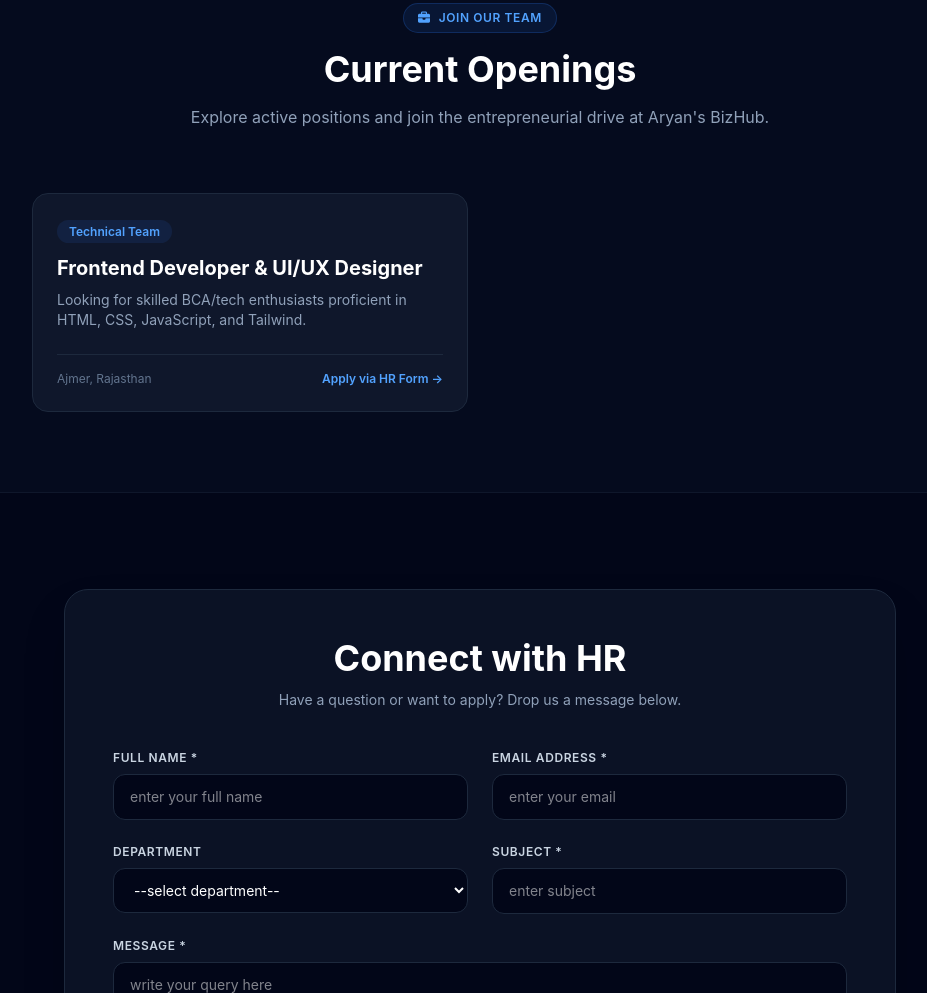
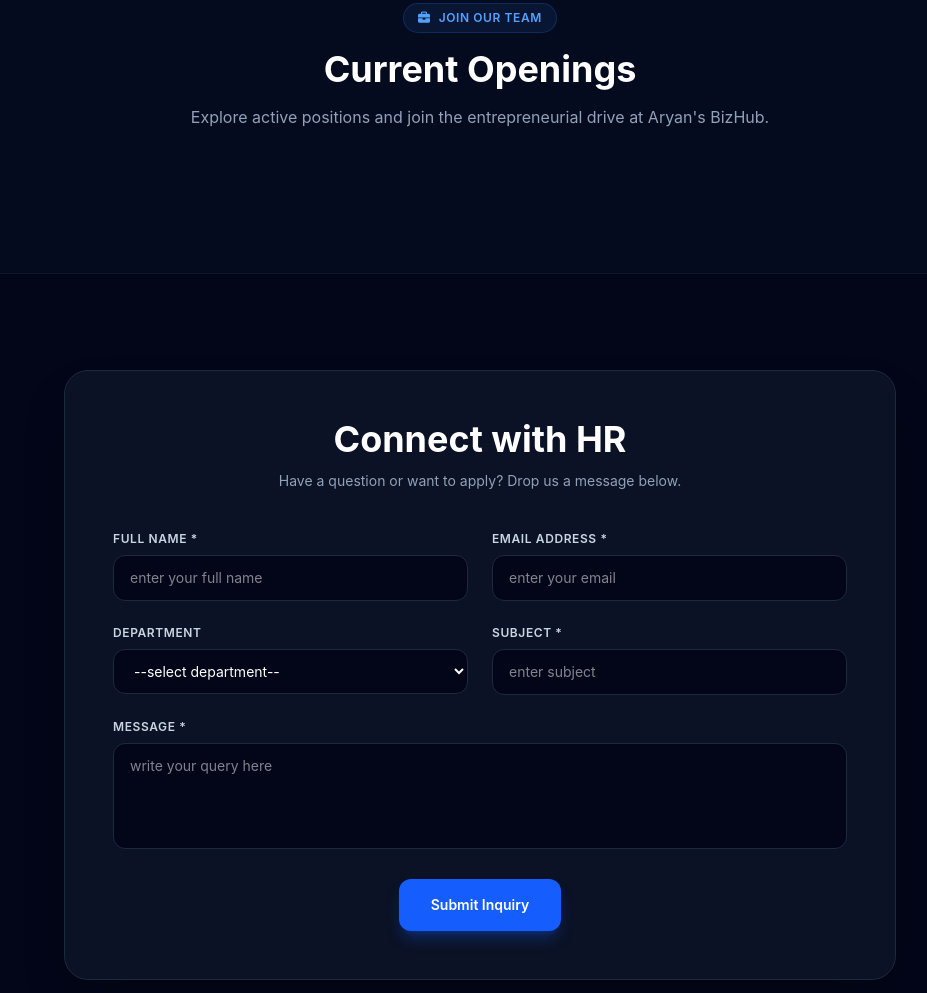
Before and after one commit to akshatjain30100-creator/HR-Dept-Aryan-s-Bizhub, a website: page index.html in a window 1280 px wide. Shown: the part 3864-4857 px from the top of the page, without its empty margins (160-1087 px from the left). Drawn offline with nearby package versions, Linux system fonts and the light colour scheme; no server answers.

Commit message:
Clear openingsContainer on job fetch error
Clear job openings container on fetch error.

```diff
--- a/index.html
+++ b/index.html
@@ -496,19 +496,7 @@
       })
       .catch(err => {
         console.error("Error fetching jobs:", err);
-        document.getElementById('openingsContainer').innerHTML = `
-                        <div class="p-6 rounded-2xl bg-slate-900 border border-slate-800 flex flex-col justify-between">
-                            <div>
-                                <span class="text-xs font-semibold px-3 py-1 rounded-full bg-blue-500/10 text-blue-400">Technical Team</span>
-                                <h3 class="text-xl font-bold text-white mt-3">Frontend Developer & UI/UX Designer</h3>
-                                <p class="text-slate-400 text-sm mt-2">Looking for skilled BCA/tech enthusiasts proficient in HTML, CSS, JavaScript, and Tailwind.</p>
-                            </div>
-                            <div class="mt-6 pt-4 border-t border-slate-800 flex items-center justify-between">
-                                <span class="text-xs text-slate-500">Ajmer, Rajasthan</span>
-                                <a href="#connect" class="text-xs font-semibold text-blue-400 hover:text-blue-300">Apply via HR Form &rarr;</a>
-                            </div>
-                        </div>
-                    `;
+        document.getElementById('openingsContainer').innerHTML = '';
       });
   }
 
```
